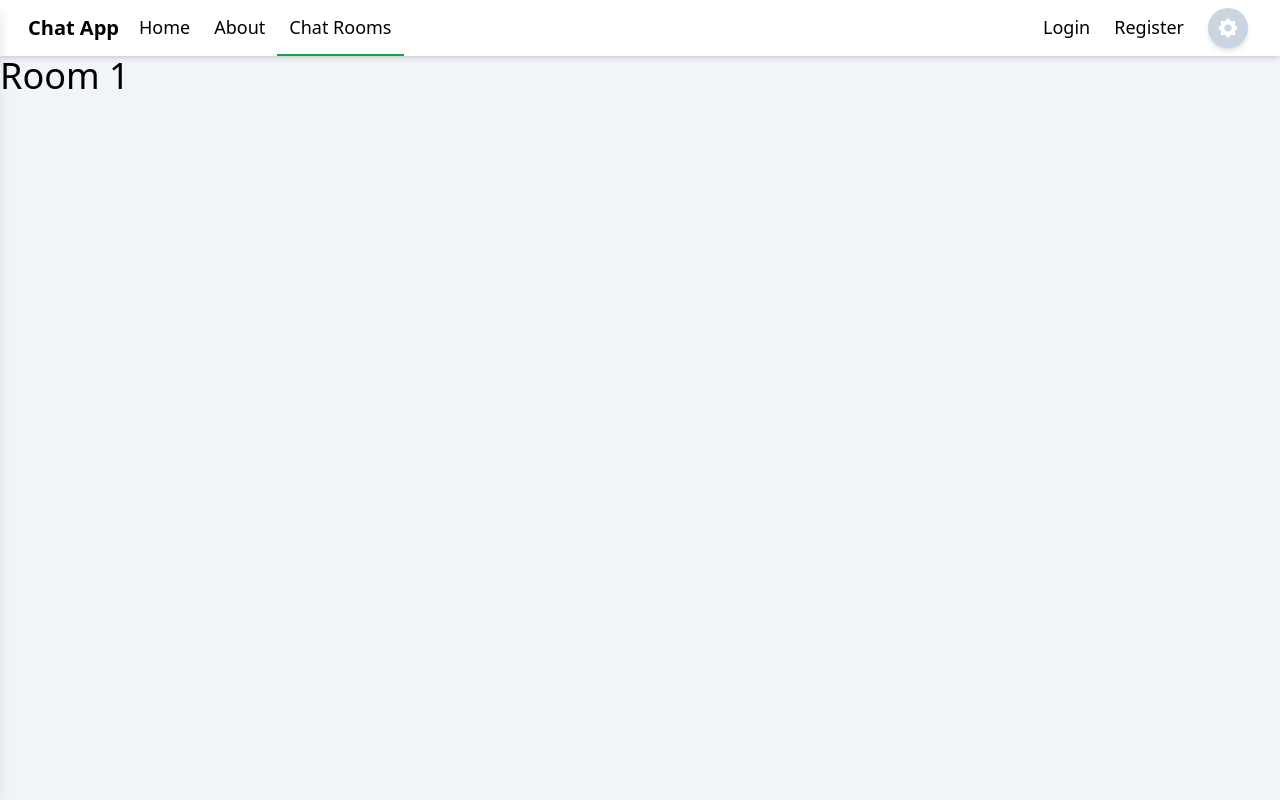
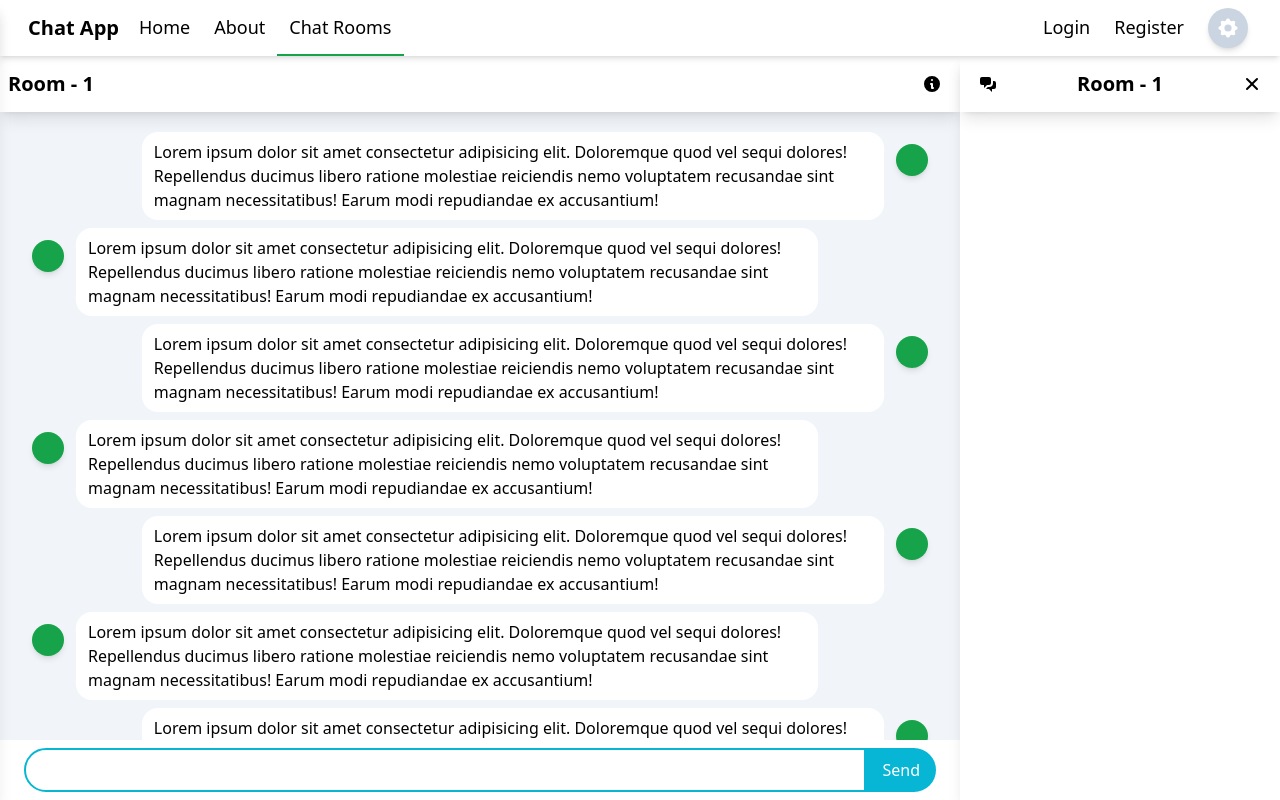
Before and after one commit to akiratatsuhisa/ts-chat-app, a React (Create React App) app in the folder client/: page /chat/1 in a window 1280 px wide. Built offline with nearby package versions, Linux system fonts and the light colour scheme.

Commit message:
fix layout ui flex, create chatroompage

```diff
--- a/client/src/Components/BaseLayout.tsx
+++ b/client/src/Components/BaseLayout.tsx
@@ -24,12 +24,23 @@ const SettingsComponent: FC = () => {
           </div>
           <hr className="bg-slate-300 my-2" />
           <div className="flex items-center p-2">
-            <span>Mode: {isDark ? "Dark" : "Light"}</span>
+            {isDark ? (
+              <>
+                <MoonIcon className="h-6 w-6 mr-2 text-cyan-500"></MoonIcon>
+                <span className="font-semibold">Dark</span>
+              </>
+            ) : (
+              <>
+                <SunIcon className="h-6 w-6 mr-2 text-yellow-500"></SunIcon>
+                <span className="font-semibold">Light</span>
+              </>
+            )}
             <div
               className="relative inline-block w-10 ml-auto align-middle select-none transition duration-200 ease-in"
               onClick={() => setThemeModeHandle(!isDark)}
             >
               <input
+                readOnly
                 checked={isDark}
                 type="checkbox"
                 className="bg-white border-slate-300 peer checked:border-green-400 checked:right-0 absolute block w-6 h-6 rounded-full border-4 outline-none appearance-none cursor-pointer"
@@ -49,8 +60,8 @@ export const BaseLayout: FC = () => {
   const onOpenSideBar = () => setIsOpen(true);
   const onCloseSideBar = () => setIsOpen(false);
   return (
-    <div className="text-black dark:text-white min-h-screen flex flex-col">
-      <div className="bg-white dark:bg-slate-900 flex items-center sticky top-0 z-40   shadow-md h-14 md:px-5 ">
+    <div className="text-black dark:text-white h-screen flex flex-col">
+      <div className="bg-white dark:bg-slate-900 shadow-md h-14 md:px-5  flex-none flex items-center sticky top-0 z-40">
         <button
           className="flex justify-center items-center w-14 h-14 md:hidden hover:bg-gray-200 dark:hover:bg-gray-700"
           onClick={onOpenSideBar}
@@ -65,7 +76,7 @@ export const BaseLayout: FC = () => {
           <TopNavBarListItem to="/chat">Chat Rooms</TopNavBarListItem>
         </TopNavBarList>
 
-        <div className="flex-1"></div>
+        <div className="flex-auto"></div>
 
         <TopNavBarList className="hidden sm:flex">
           <TopNavBarListItem to="/login">Login</TopNavBarListItem>
@@ -85,7 +96,7 @@ export const BaseLayout: FC = () => {
           isOpen ? "" : "-translate-x-full"
         }`}
       >
-        <div className="shadow-lg z-10 flex items-center">
+        <div className="shadow-lg h-14 flex-none flex items-center">
           <span className="px-2 text-xl font-bold">Chat App</span>
           <button
             className="ml-auto flex justify-center items-center hover:bg-gray-200 dark:hover:bg-gray-700 w-14 h-14 transform"
@@ -94,7 +105,7 @@ export const BaseLayout: FC = () => {
             <XIcon className="h-5 w-5"></XIcon>
           </button>
         </div>
-        <div className="bg-white dark:bg-slate-800 flex-1 overflow-y-auto">
+        <div className=" dark:bg-slate-800 flex-auto overflow-y-auto">
           <SideNavBarList>
             <SideNavBarListItem to="/" onClick={onCloseSideBar}>
               Home
@@ -116,10 +127,9 @@ export const BaseLayout: FC = () => {
             </SideNavBarListItem>
           </SideNavBarList>
         </div>
-        <div className="flex"></div>
       </div>
 
-      <div className=" bg-slate-100 dark:bg-slate-800 flex-1 relative">
+      <div className=" bg-slate-100 dark:bg-slate-800 flex-auto">
         <Outlet></Outlet>
       </div>
     </div>
--- a/client/src/Views/ChatRoomPage.tsx
+++ b/client/src/Views/ChatRoomPage.tsx
@@ -1,10 +1,89 @@
-import { FC } from "react";
+import {
+  ChatAlt2Icon,
+  InformationCircleIcon,
+  XIcon,
+} from "@heroicons/react/solid";
+import { FC, useState } from "react";
 import { useParams } from "react-router-dom";
 
 interface ChatRoomPageProps {}
 
 export const ChatRoomPage: FC<ChatRoomPageProps> = () => {
   const { id } = useParams();
+  const [isOpen, setIsOpen] = useState<boolean>(true);
 
-  return <h1 className="text-4xl font-medium">Room {id}</h1>;
+  const onOpenSideBar = () => setIsOpen(true);
+  const onCloseSideBar = () => setIsOpen(false);
+
+  const renderList = [...new Array(30)].map((_, index) => (
+    <div
+      className={`m-2 flex ${
+        index % 2 === 0 ? "flex-row" : "flex-row-reverse"
+      }`}
+    >
+      <div className="w-40 md:w-80"></div>
+      <div
+        className="px-3 py-2 bg-white dark:bg-slate-800 rounded-2xl"
+        key={index}
+      >
+        Lorem ipsum dolor sit amet consectetur adipisicing elit. Doloremque quod
+        vel sequi dolores! Repellendus ducimus libero ratione molestiae
+        reiciendis nemo voluptatem recusandae sint magnam necessitatibus! Earum
+        modi repudiandae ex accusantium!
+      </div>
+      <div className="m-3">
+        <div className="h-8 w-8 rounded-full bg-green-600 shadow-md"></div>
+      </div>
+    </div>
+  ));
+
+  return (
+    <div className="h-full relative flex flex-row felx-nowrap">
+      <div className="dark:bg-slate-700 flex-1 flex flex-col">
+        <div className="bg-white dark:bg-slate-800 shadow-lg flex items-center">
+          <span className="px-2 text-xl font-bold">Room - {id}</span>
+          <button
+            className="ml-auto flex justify-center items-center hover:bg-gray-200 dark:hover:bg-gray-700 w-14 h-14 transform"
+            onClick={onOpenSideBar}
+          >
+            <InformationCircleIcon className="h-5 w-5"></InformationCircleIcon>
+          </button>
+        </div>
+
+        <div className="flex-auto relative overflow-y-auto">
+          <div className="absolute inset-0 p-3">{renderList}</div>
+        </div>
+
+        <div className="bg-white dark:bg-slate-800 shadow-lg flex items-center p-2">
+          <div className="flex flex-nowrap w-full md:mx-4">
+            <input className="dark:bg-slate-600 flex-auto outline-none p-2 pl-4 rounded-l-full border-2 border-cyan-500 focus:border-cyan-600 hover:border-cyan-600" />
+            <button className="bg-cyan-500 focus:bg-cyan-600 hover:bg-cyan-600 text-white py-2 px-4  rounded-r-full">
+              Send
+            </button>
+          </div>
+        </div>
+      </div>
+      <div
+        className={`bg-white dark:bg-slate-800 md:w-80 shadow-lg absolute md:static ${
+          isOpen ? "block" : "hidden"
+        }  inset-0`}
+      >
+        <div className="shadow-lg flex items-center justify-between">
+          <button
+            className="flex justify-center items-center hover:bg-gray-200 dark:hover:bg-gray-700 w-14 h-14 transform"
+            onClick={onCloseSideBar}
+          >
+            <ChatAlt2Icon className="h-5 w-5"></ChatAlt2Icon>
+          </button>
+          <span className="px-2 text-xl font-bold">Room - {id}</span>
+          <button
+            className="flex justify-center items-center hover:bg-gray-200 dark:hover:bg-gray-700 w-14 h-14 transform"
+            onClick={onCloseSideBar}
+          >
+            <XIcon className="h-5 w-5"></XIcon>
+          </button>
+        </div>
+      </div>
+    </div>
+  );
 };
--- a/client/src/Views/ChatRoomsPage.tsx
+++ b/client/src/Views/ChatRoomsPage.tsx
@@ -1,8 +1,22 @@
 import { FC } from "react";
+import { Link } from "react-router-dom";
 
 interface ChatRoomsPageProps {}
 
 export const ChatRoomsPage: FC<ChatRoomsPageProps> = () => {
+  const renderItems = [...Array(20)].map((_, index) => (
+    <div
+      key={index}
+      className="bg-white dark:bg-slate-900 border-r-4 border-cyan-400 p-3 shadow-md rounded-md"
+    >
+      <Link
+        to={`/chat/${index + 1}`}
+        className="text-lg font-mono font-semibold hover:text-cyan-500"
+      >
+        Room - {index + 1}
+      </Link>
+    </div>
+  ));
   return (
     <div className="container mx-auto p-2 md:p-3">
       <div className=" my-6 flex flex-row flex-wrap items-center">
@@ -12,20 +26,7 @@ export const ChatRoomsPage: FC<ChatRoomsPageProps> = () => {
         </button>
       </div>
 
-      <div className="grid grid-cols-2 md:grid-cols-4 gap-3">
-        <div className="h-40 bg-white dark:bg-slate-900 shadow-md rounded-md"></div>
-        <div className="h-40 bg-white dark:bg-slate-900 shadow-md rounded-md"></div>
-        <div className="h-40 bg-white dark:bg-slate-900 shadow-md rounded-md"></div>
-        <div className="h-40 bg-white dark:bg-slate-900 shadow-md rounded-md"></div>
-        <div className="h-40 bg-white dark:bg-slate-900 shadow-md rounded-md"></div>
-        <div className="h-40 bg-white dark:bg-slate-900 shadow-md rounded-md"></div>
-        <div className="h-40 bg-white dark:bg-slate-900 shadow-md rounded-md"></div>
-        <div className="h-40 bg-white dark:bg-slate-900 shadow-md rounded-md"></div>
-        <div className="h-40 bg-white dark:bg-slate-900 shadow-md rounded-md"></div>
-        <div className="h-40 bg-white dark:bg-slate-900 shadow-md rounded-md"></div>
-        <div className="h-40 bg-white dark:bg-slate-900 shadow-md rounded-md"></div>
-        <div className="h-40 bg-white dark:bg-slate-900 shadow-md rounded-md"></div>
-      </div>
+      <div className="grid grid-cols-2 md:grid-cols-4 gap-3">{renderItems}</div>
     </div>
   );
 };
--- a/client/src/Views/LoginPage.tsx
+++ b/client/src/Views/LoginPage.tsx
@@ -3,7 +3,7 @@ import { FC } from "react";
 export const LoginPage: FC = () => {
   return (
     <div>
-      <div className="bg-white dark:bg-slate-900 p-6 md:p-12 rounded-3xl md:w-2/3 mx-3 md:mx-auto  my-3 md:my-12">
+      <div className="bg-white dark:bg-slate-900 p-6 md:p-12 rounded-3xl shadow-md md:w-2/3 mx-3 md:mx-auto  my-3 md:my-12">
         <h1 className="text-3xl font-semibold text-center mb-6">Login</h1>
         <div className="mb-3">
           <label className="block mb-3 font-light">Username</label>
--- a/client/src/Views/RegisterPage.tsx
+++ b/client/src/Views/RegisterPage.tsx
@@ -3,7 +3,7 @@ import { FC } from "react";
 export const RegisterPage: FC = () => {
   return (
     <div>
-      <div className="bg-white dark:bg-slate-900 p-6 md:p-12 rounded-3xl md:w-2/3 mx-3 md:mx-auto  my-3 md:my-12">
+      <div className="bg-white dark:bg-slate-900 p-6 md:p-12 rounded-3xl shadow-md md:w-2/3 mx-3 md:mx-auto  my-3 md:my-12">
         <h1 className="text-3xl font-semibold text-center mb-6">Register</h1>
         <div className="mb-3">
           <label className="block mb-3 font-light">Username</label>
```
Also changed, not shown: client/src/Views/AboutPage.tsx (+4 -4 lines).
